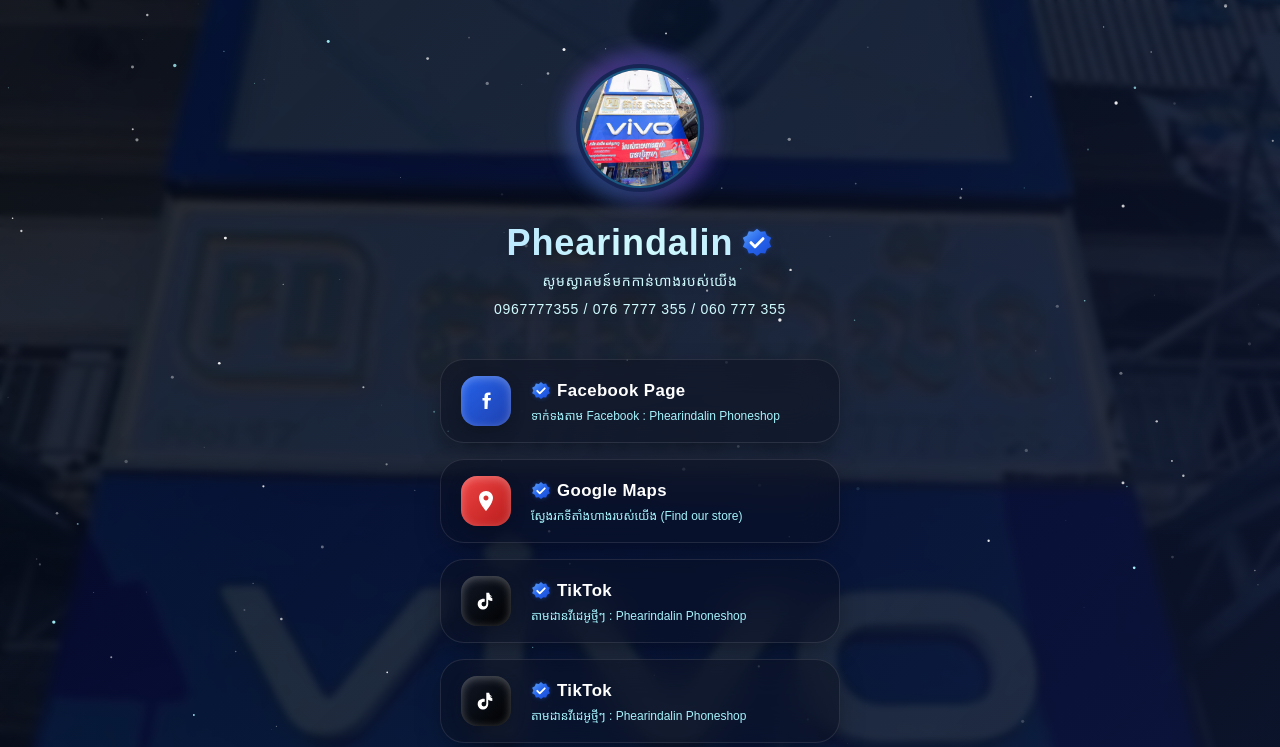
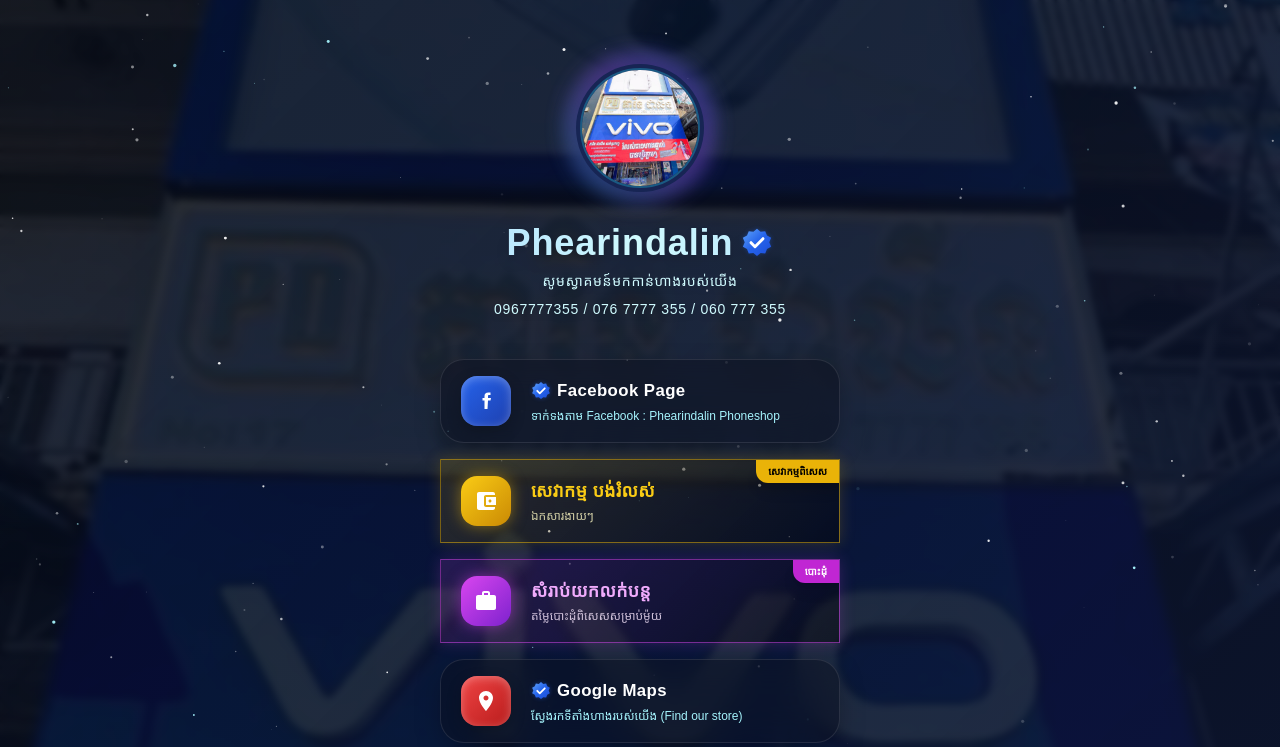
Before and after one commit to mensokrayuk/phearindalin, a plain HTML site: page index.html in a window 1280 px wide. Shown: the top 747 px of the page. Drawn offline with nearby package versions, Linux system fonts and the light colour scheme; a web font is replaced by a local one.

Commit message:
Add files via upload

```diff
--- a/index.html
+++ b/index.html
@@ -125,12 +125,15 @@
       animation: slideUpFade 0.8s cubic-bezier(0.16, 1, 0.3, 1) forwards;
     }
 
-    /* Staggered entry */
+    /* Staggered entry (Updated for more buttons) */
     .link-card:nth-child(1) { animation-delay: 0.1s; }
     .link-card:nth-child(2) { animation-delay: 0.2s; }
     .link-card:nth-child(3) { animation-delay: 0.3s; }
     .link-card:nth-child(4) { animation-delay: 0.4s; }
     .link-card:nth-child(5) { animation-delay: 0.5s; }
+    .link-card:nth-child(6) { animation-delay: 0.6s; }
+    .link-card:nth-child(7) { animation-delay: 0.7s; }
+    .link-card:nth-child(8) { animation-delay: 0.8s; }
 
     .link-card:hover {
       transform: translateY(-5px) scale(1.02);
@@ -243,6 +246,38 @@
       0% { height: 4px; }
       100% { height: 18px; }
     }
+
+    /* Special Gold Card (បង់រំលស់) */
+    .special-card-gold {
+      background: linear-gradient(135deg, rgba(234, 179, 8, 0.15) 0%, rgba(0, 0, 0, 0.4) 100%);
+      border: 1px solid rgba(234, 179, 8, 0.5);
+      box-shadow: 0 0 15px rgba(234, 179, 8, 0.2);
+    }
+    .special-card-gold:hover {
+      background: linear-gradient(135deg, rgba(234, 179, 8, 0.25) 0%, rgba(0, 0, 0, 0.6) 100%);
+      border-color: rgba(234, 179, 8, 0.9);
+      box-shadow: 0 10px 30px rgba(234, 179, 8, 0.4);
+      transform: translateY(-5px) scale(1.02);
+    }
+    .special-card-gold .icon-box {
+      box-shadow: 0 0 15px rgba(234, 179, 8, 0.5);
+    }
+
+    /* Special Purple Card (យកលក់បន្ត) */
+    .special-card-purple {
+      background: linear-gradient(135deg, rgba(217, 70, 239, 0.15) 0%, rgba(0, 0, 0, 0.4) 100%);
+      border: 1px solid rgba(217, 70, 239, 0.5);
+      box-shadow: 0 0 15px rgba(217, 70, 239, 0.2);
+    }
+    .special-card-purple:hover {
+      background: linear-gradient(135deg, rgba(217, 70, 239, 0.25) 0%, rgba(0, 0, 0, 0.6) 100%);
+      border-color: rgba(217, 70, 239, 0.9);
+      box-shadow: 0 10px 30px rgba(217, 70, 239, 0.4);
+      transform: translateY(-5px) scale(1.02);
+    }
+    .special-card-purple .icon-box {
+      box-shadow: 0 0 15px rgba(217, 70, 239, 0.5);
+    }
   </style>
 </head>
 
@@ -295,7 +330,7 @@
     <!-- Links -->
     <div class="flex flex-col">
 
-      <!-- Link 1 -->
+      <!-- Link 1: Facebook Page -->
       <a href="https://web.facebook.com/phearindalinphoneshop" class="glass-card link-card">
         <div class="icon-box bg-gradient-to-br from-blue-600 to-blue-800">
           <svg class="w-6 h-6" viewBox="0 0 24 24" fill="white"><path d="M14 11.5h2.5l.5-2.5H14V7c0-.6.4-1 1-1h1.5V3.5h-2c-2.8 0-4 1.2-4 3.7V9h-2v2.5h2V20h3z"></path></svg>
@@ -313,9 +348,43 @@
         </div>
       </a>
 
+      <!-- NEW: Button បង់រំលស់ (Gold Theme) -->
+      <a href="https://t.me/phearindalin_phoneshop" class="link-card special-card-gold">
+        <!-- Badge -->
+        <div class="absolute top-0 right-0 bg-yellow-500 text-black text-[10px] font-bold px-3 py-1 rounded-bl-xl shadow-lg">សេវាកម្មពិសេស</div>
 
-      <!-- Link 3 -->
-      <!-- Location / Google Maps Link -->
+        <div class="icon-box bg-gradient-to-br from-yellow-400 to-yellow-600">
+          <svg class="w-6 h-6" viewBox="0 0 24 24" fill="white">
+            <path d="M21 18v1c0 1.1-.9 2-2 2H5c-1.11 0-2-.9-2-2V5c0-1.1.89-2 2-2h14c1.1 0 2 .9 2 2v1h-9c-1.11 0-2 .9-2 2v8c0 1.1.89 2 2 2h9zm-9-2h10V8H12v8zm4-2.5c-.83 0-1.5-.67-1.5-1.5s.67-1.5 1.5-1.5 1.5.67 1.5 1.5-.67 1.5-1.5 1.5z"></path>
+          </svg>
+        </div>
+        <div>
+          <h2 class="font-bold text-[1.1rem] text-yellow-400 tracking-wide flex items-center gap-1.5">
+            សេវាកម្ម បង់រំលស់
+          </h2>
+          <p class="text-xs text-yellow-100/80 mt-1 font-light">ឯកសារងាយៗ</p>
+        </div>
+      </a>
+
+      <!-- NEW: Button សំរាប់យកលក់បន្ត (Purple Theme) -->
+      <a href="https://t.me/Phearin_Chey" class="link-card special-card-purple">
+        <!-- Badge -->
+        <div class="absolute top-0 right-0 bg-fuchsia-600 text-white text-[10px] font-bold px-3 py-1 rounded-bl-xl shadow-lg">បោះដុំ</div>
+
+        <div class="icon-box bg-gradient-to-br from-fuchsia-500 to-purple-700">
+          <svg class="w-6 h-6" viewBox="0 0 24 24" fill="white">
+            <path d="M20 6h-4V4c0-1.11-.89-2-2-2h-4c-1.11 0-2 .89-2 2v2H4c-1.11 0-1.99.89-1.99 2L2 19c0 1.11.89 2 2 2h16c1.11 0 2-.89 2-2V8c0-1.11-.89-2-2-2zm-6 0h-4V4h4v2z"></path>
+          </svg>
+        </div>
+        <div>
+          <h2 class="font-bold text-[1.1rem] text-fuchsia-300 tracking-wide flex items-center gap-1.5">
+            សំរាប់យកលក់បន្ត
+          </h2>
+          <p class="text-xs text-fuchsia-100/80 mt-1 font-light">តម្លៃបោះដុំពិសេសសម្រាប់ម៉ូយ</p>
+        </div>
+      </a>
+
+      <!-- Link 3: Google Maps Link -->
       <a href="https://maps.app.goo.gl/HKpvTZ9fmqRvFMwd8" target="_blank" class="glass-card link-card">
         <div class="icon-box bg-gradient-to-br from-red-500 to-red-700">
           <svg class="w-6 h-6" viewBox="0 0 24 24" fill="white">
@@ -334,7 +403,7 @@
         </div>
       </a>
 
-      <!-- Link 4 -->
+      <!-- Link 4: TikTok 1 -->
       <a href="https://www.tiktok.com/@phearindalinphoneshop1?_r=1&_t=ZS-98VekEzXxlo" class="glass-card link-card">
         <div class="icon-box bg-gradient-to-br from-gray-900 to-black">
           <svg class="w-5 h-5" viewBox="0 0 24 24" fill="white"><path d="M19.59 6.69a4.83 4.83 0 0 1-3.77-4.25V2h-3.45v13.67a2.89 2.89 0 0 1-5.78 0 2.89 2.89 0 0 1 2.89-2.89c.35 0 .69.05 1.01.15V9.45c-1.12-.3-2.31-.35-3.45.05A6.33 6.33 0 0 0 2 15.78a6.33 6.33 0 0 0 6.33 6.33A6.33 6.33 0 0 0 14.66 15.78v-5.26a8.4 8.4 0 0 0 4.93 1.54V8.58a6.76 6.76 0 0 1-2.94-1.89z"></path></svg>
@@ -351,6 +420,7 @@
         </div>
       </a>
 
+      <!-- Link 5: TikTok 2 -->
       <a href="https://www.tiktok.com/@phearindalin366?_r=1&_t=ZS-98VelogPWPi" class="glass-card link-card">
         <div class="icon-box bg-gradient-to-br from-gray-900 to-black">
           <svg class="w-5 h-5" viewBox="0 0 24 24" fill="white"><path d="M19.59 6.69a4.83 4.83 0 0 1-3.77-4.25V2h-3.45v13.67a2.89 2.89 0 0 1-5.78 0 2.89 2.89 0 0 1 2.89-2.89c.35 0 .69.05 1.01.15V9.45c-1.12-.3-2.31-.35-3.45.05A6.33 6.33 0 0 0 2 15.78a6.33 6.33 0 0 0 6.33 6.33A6.33 6.33 0 0 0 14.66 15.78v-5.26a8.4 8.4 0 0 0 4.93 1.54V8.58a6.76 6.76 0 0 1-2.94-1.89z"></path></svg>
@@ -367,7 +437,7 @@
         </div>
       </a>
 
-      <!-- Link 5 -->
+      <!-- Link 6: Telegram -->
       <a href="https://t.me/phearindalin_phoneshop" class="glass-card link-card">
         <div class="icon-box bg-gradient-to-br from-sky-400 to-blue-500">
           <svg class="w-6 h-6" viewBox="0 0 24 24" fill="white"><path d="M9.999 15.17l-.39 5.58c.56 0 .8-.24 1.1-.53l2.64-2.52 5.47 4c1 .56 1.72.27 1.98-.92l3.59-16.85.01-.01c.32-1.49-.54-2.07-1.52-1.72L1.45 9.53c-1.46.58-1.44 1.41-.25 1.79l5.88 1.83L18.69 6.2c.59-.36 1.13-.16.69.23"></path></svg>
@@ -384,6 +454,7 @@
         </div>
       </a>
 
+      <!-- Link 7: Telegram Group -->
       <a href="https://t.me/+Vc42IN6ntZeMWV9p" class="glass-card link-card">
         <div class="icon-box bg-gradient-to-br from-sky-400 to-blue-500">
           <svg class="w-6 h-6" viewBox="0 0 24 24" fill="white"><path d="M9.999 15.17l-.39 5.58c.56 0 .8-.24 1.1-.53l2.64-2.52 5.47 4c1 .56 1.72.27 1.98-.92l3.59-16.85.01-.01c.32-1.49-.54-2.07-1.52-1.72L1.45 9.53c-1.46.58-1.44 1.41-.25 1.79l5.88 1.83L18.69 6.2c.59-.36 1.13-.16.69.23"></path></svg>
@@ -528,8 +599,9 @@
     const audioText = document.getElementById('audio-text');
     const waves = document.getElementById('waves');
 
-    audio.volume = 0.4;
+    if(audio) audio.volume = 0.4;
 
+    if(audioBtn) {
       audioBtn.addEventListener('click', () => {
         if (audio.paused) {
           audio.play();
@@ -541,6 +613,7 @@
           audioText.textContent = "ចាក់តន្ត្រី (Play)";
         }
       });
+    }
   </script>
 </body>
 </html>
```
Lines whose indentation alone changed are shown as unchanged.
